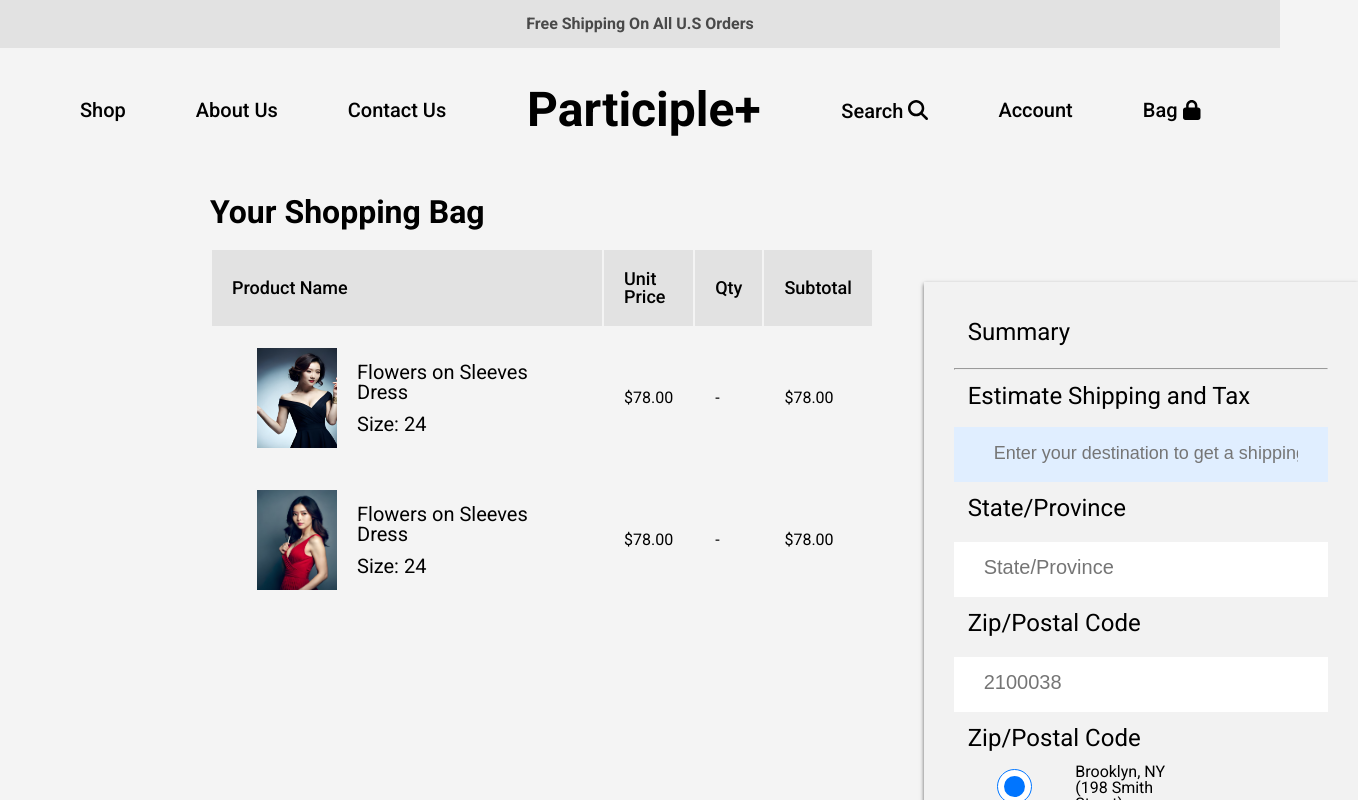
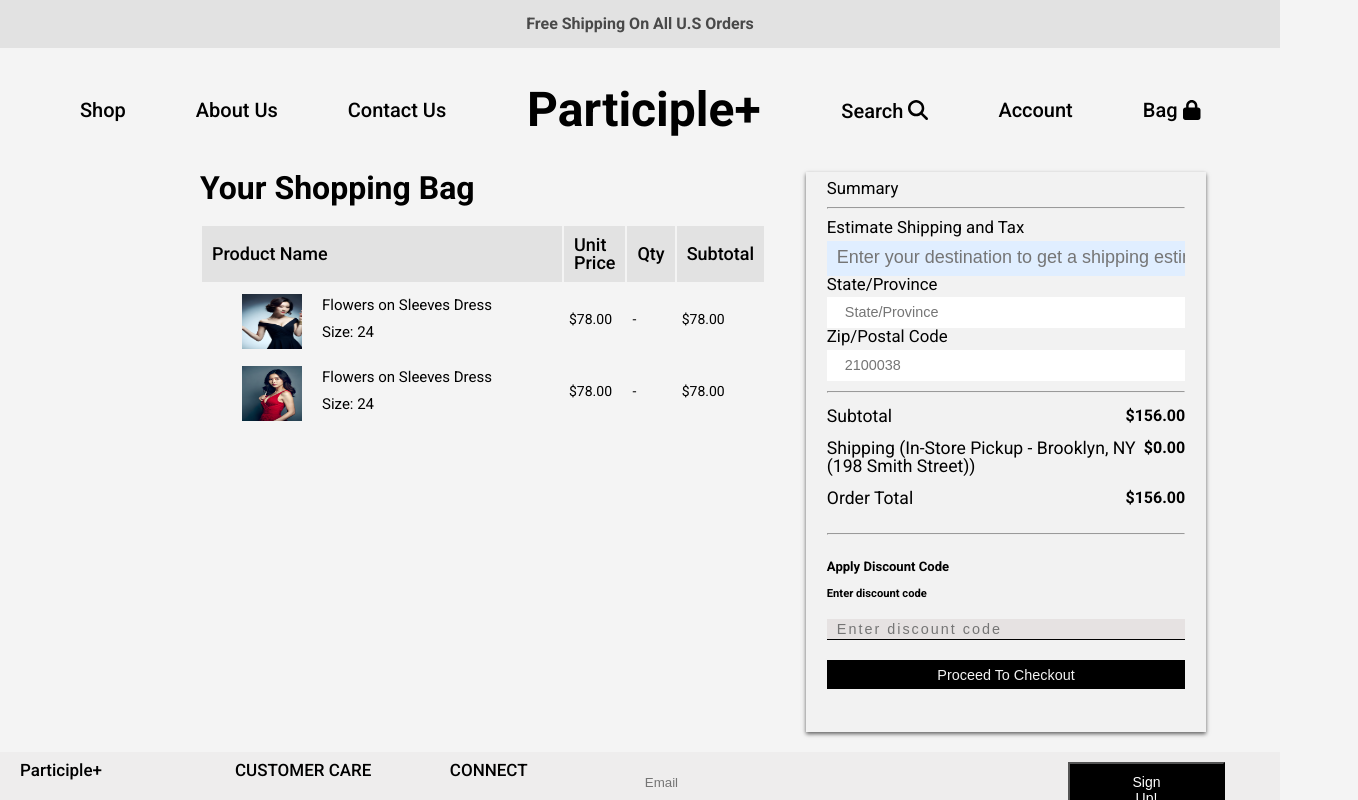
Before and after one commit to oreoluwa212/store_clothing, a React (Vite) app: page /items-bag in a window 1280 px wide. Shown: the top 800 px of the page, 1358 px wide, since content can reach past the window. Built offline with nearby package versions, Linux system fonts and the light colour scheme.

Commit message:
login fixed

```diff
--- a/src/components/ItemsBag.jsx
+++ b/src/components/ItemsBag.jsx
@@ -63,13 +63,6 @@ const ItemsBag = () => {
           <input className="state" type="text" placeholder="State/Province" />
           <h2>Zip/Postal Code</h2>
           <input className="state" type="text" placeholder="2100038" />
-          <h2>Zip/Postal Code</h2>
-          <div className="postal">
-            <input type="radio" checked />
-            <div>
-              <label>Brooklyn, NY (198 Smith Street)</label>
-            </div>
-          </div>
           <hr />
           <div className="total">
             <div className="subtotal">
--- a/src/components/login.jsx
+++ b/src/components/login.jsx
@@ -1,5 +1,5 @@
 import googleImg from "../assets/images/google.png";
-import { dataBase } from "../firebase.config";
+import { dataBase } from "../../firebase.config";
 import { useState } from "react";
 import { useNavigate } from "react-router-dom";
 
--- a/src/styles/PageStyles.scss
+++ b/src/styles/PageStyles.scss
@@ -668,8 +668,8 @@
 
       button {
         padding: 10px 50px;
-        width: 100%;
-        font-size: 17px;
+        // width: 100%;
+        font-size: .6rem;
         background: #000;
         color: white;
 
@@ -964,7 +964,7 @@
   display: flex;
   flex-direction: row;
   justify-content: center;
-  padding-top: 80px;
+  padding-top: .3rem;
   overflow: hidden;
 
   .login-container {
@@ -973,12 +973,12 @@
     align-items: center;
     grid-template-columns: 1fr;
     width: 60%;
-    margin-top: 10px;
+    margin-top: .2rem;
 
     .login-section {
       background: #fff;
-      height: 700px;
-      width: 600px;
+      height: 500px;
+      width: full;
 
       @media (max-width: 1199px) {
         width: 400px;
@@ -986,7 +986,7 @@
       }
 
       .logo-text {
-        padding: 10px;
+        padding: .3rem;
         display: flex;
         justify-content: flex-end;
         color: red;
@@ -996,10 +996,10 @@
         }
 
         h1 {
-          font-size: 26px;
+          font-size: 1.3rem;
           font-weight: 500;
-          padding-right: 90px;
-          padding-top: 10px;
+          padding-right: 1.3rem;
+          padding-top: .2rem;
           cursor: pointer;
 
           @media (max-width: 1199px) {
@@ -1016,17 +1016,16 @@
       .login-style {
         display: flex;
         align-items: center;
-        margin: 30px 10%;
+        margin: .4rem 6%;
 
         .log-in {
-          // padding-top: 40px;
           display: flex;
           flex-direction: column;
           align-items: flex-start;
 
           h1 {
             font-weight: 500;
-            font-size: 26px;
+            font-size: 1.3rem;
 
             @media (max-width: 1199px) {
               font-size: 22px;
@@ -1034,8 +1033,8 @@
           }
 
           p {
-            font-size: 18px;
-            padding-top: 20px;
+            font-size: 1rem;
+            padding-top: .5rem;
 
             @media (max-width: 1199px) {
               font-size: 15px;
@@ -1053,8 +1052,9 @@
               display: inline-flex;
               justify-content: center;
               align-items: center;
-              gap: 20px;
-              padding: 15px 130px;
+              gap: 10px;
+              width: 250px;
+              padding: 10px 5px;
               background: hsl(0, 0%, 100%);
               border: 0;
               box-shadow: 0px 2px 4px rgba(0, 0, 0, 0.3);
@@ -1068,7 +1068,7 @@
               }
 
               h3 {
-                font-size: 20px;
+                font-size: .9rem;
                 font-weight: 400;
 
                 @media (max-width: 1199px) {
@@ -1084,7 +1084,6 @@
             display: inline-flex;
             flex-direction: row;
             align-items: flex-end;
-            padding-top: 5px;
 
             hr {
               flex-basis: 70%;
@@ -1093,13 +1092,13 @@
             p {
               flex-basis: 20%;
               text-align: center;
-              padding: 20px 0px 0px;
+              padding: 2px 0px;
               margin-top: 10px;
             }
           }
 
           .form-place {
-            padding-top: 50px;
+            padding-top: 20px;
             width: 100%;
 
             .email {
@@ -1108,8 +1107,8 @@
               gap: 10px;
 
               label {
-                font-size: 18px;
-                font-weight: 500;
+                font-size: 16px;
+                font-weight: 400;
 
                 @media (max-width: 1199px) {
                   font-size: 16px;
@@ -1122,14 +1121,14 @@
                 border: 0;
                 outline: 0;
                 box-shadow: 0px 2px 4px rgba(0, 0, 0, 0.3);
-                padding: 16px;
+                padding: 10px;
 
                 @media (max-width: 1199px) {
                   padding: 12px;
                 }
 
                 &::placeholder {
-                  font-size: 18px;
+                  font-size: 16px;
                   letter-spacing: 1px;
 
                   @media (max-width: 1199px) {
@@ -1150,8 +1149,8 @@
                 justify-content: space-between;
 
                 label {
-                  font-size: 18px;
-                  font-weight: 500;
+                  font-size: 16px;
+                  font-weight: 400;
 
                   @media (max-width: 1199px) {
                     font-size: 16px;
@@ -1162,7 +1161,7 @@
                 h4 {
                   color: rgb(0, 89, 255);
                   font-weight: 500;
-                  font-size: 18px;
+                  font-size: 16px;
 
                   @media (max-width: 1199px) {
                     font-size: 16px;
@@ -1173,7 +1172,7 @@
               input {
                 background: hsl(0, 0%, 100%);
                 outline: 0;
-                padding: 16px;
+                padding: 10px;
                 border: 0;
                 box-shadow: 0px 2px 4px rgba(0, 0, 0, 0.3);
 
@@ -1198,7 +1197,7 @@
               gap: 10px;
 
               h5 {
-                font-size: 20px;
+                font-size: 16px;
                 font-weight: 400;
 
                 @media (max-width: 1199px) {
@@ -1212,8 +1211,8 @@
 
               button {
                 background: #000;
-                padding: 15px;
-                font-size: 22px;
+                padding: 10px;
+                font-size: 18px;
                 color: white;
                 border: 0;
                 width: 100%;
@@ -1226,7 +1225,7 @@
               }
 
               p {
-                font-size: 18px;
+                font-size: 16px;
                 font-weight: 500;
 
                 @media (max-width: 1199px) {
@@ -1780,8 +1779,6 @@
     gap: 40px;
 
     .items-section1 {
-      height: 100vh;
-      padding: 24px 10px;
 
       table {
         margin-top: 20px;
@@ -1789,7 +1786,7 @@
 
         thead {
           td {
-            padding: 20px;
+            padding: 10px;
             background: #e2e2e2;
             color: #000;
             font-weight: 500;
@@ -1799,17 +1796,17 @@
         }
 
         tr {
-          border-bottom: 3px solid #000;
 
           td {
-            padding: 20px;
+            padding:5px;
+            font-size: 14px;
 
             .jole {
               display: flex;
               justify-content: center;
               align-items: center;
               gap: 20px;
-              font-size: 20px;
+              font-size: 15px;
               width: 350px;
 
               div {
@@ -1821,8 +1818,9 @@
             }
 
             img {
-              width: 80px;
-              height: 100px;
+              width: 60px;
+              padding-top: 5px;
+              height: 60px;
             }
           }
         }
@@ -1830,28 +1828,29 @@
     }
 
     .items-section2 {
-      height: 100vh;
+      height: 35rem;
+      width: 25rem;
       background: hsl(0, 0%, 95%);
       border: 0;
       box-shadow: 0px 2px 4px rgba(0, 0, 0, 0.6);
       outline: 0;
-      margin-top: 110px;
-      margin-bottom: 70px;
-      padding: 24px 30px;
+      margin-top: 0px;
+      margin-bottom: 20px;
+      padding: .5rem 1.3rem;
+      font-size: .7rem;
 
       h2 {
         font-weight: 400;
-        padding: 14px;
       }
 
       hr {
-        margin-top: 10px;
+        margin: 10px 0;
       }
 
       input {
         margin-top: 5px;
         width: 100%;
-        padding: 20px 30px;
+        padding: 10px 0px;
         outline: 0;
         border: 0;
         background: #e0eeff;
@@ -1863,26 +1862,28 @@
       }
 
       .state {
-        margin-top: 8px;
+        margin-top: .3rem;
         width: 100%;
-        padding: 20px;
+        padding: .5rem;
         outline: 0;
         border: 0;
         background: #fff;
 
         &::placeholder {
           padding: 10px;
-          font-size: 20px;
+          font-size: .9rem;
         }
       }
 
       .postal {
-        margin-top: 0px;
+        margin-top: .2rem;
         display: inline-flex;
-        height: 40px;
+        line-height: 4px;
+
 
         div {
           font-size: 16px;
+
         }
       }
 
@@ -1890,30 +1891,31 @@
         display: flex;
         flex-direction: column;
         gap: 15px;
-        padding-top: 40px;
+        padding-top: .3rem;
 
         .subtotal {
-          display: inline-flex;
+          display: flex;
           justify-content: space-between;
 
+
           h1 {
-            font-size: 20px;
+            font-size: 1.1rem;
             font-weight: 400;
-            width: 300px;
           }
 
           p {
-            font-size: 20px;
+            font-size: 1rem;
             font-weight: 600;
           }
         }
 
         .discount {
           background: #e6e2e2;
+          height: .4rem;
           border-bottom: 1px solid #000;
 
           &::placeholder {
-            font-size: 22px;
+            font-size: .9rem;
             letter-spacing: 2px;
           }
         }
@@ -1921,10 +1923,10 @@
         button {
           background-color: #000000;
           color: #f2f2f2;
-          padding: 20px;
+          padding: .4rem;
           box-shadow: none;
           border: none;
-          font-size: 24px;
+          font-size: .9rem;
           margin-top: 5px;
           transition: 850ms;
         }
```
Also changed, not shown: firebase.config.js (renamed from src/firebase.config.js).
